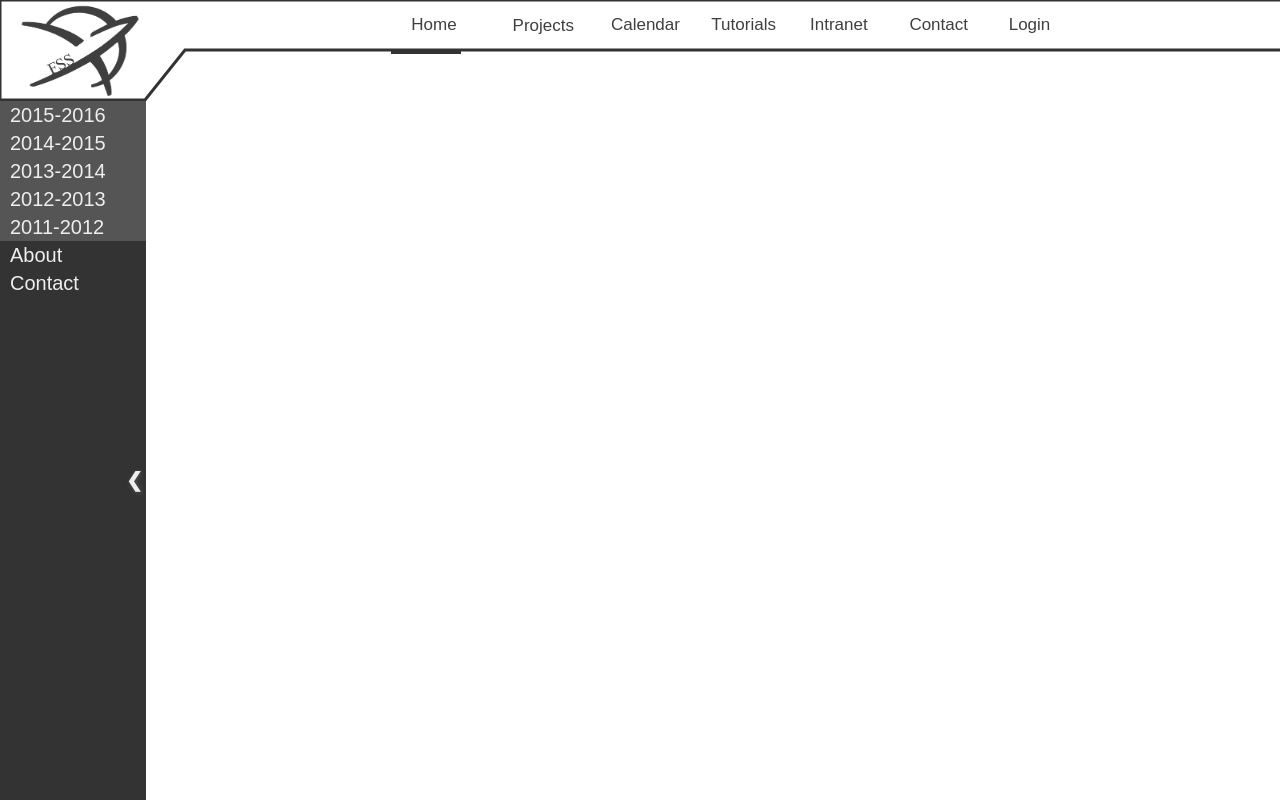
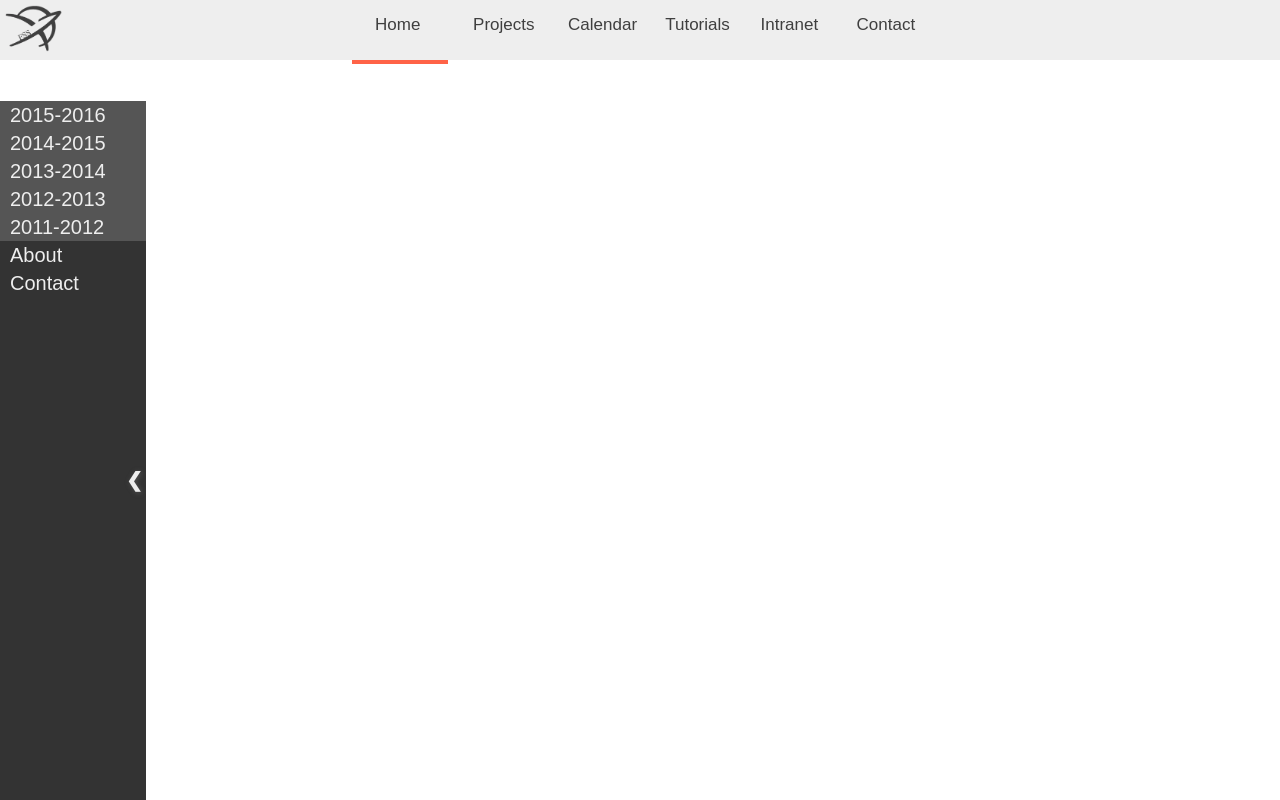
Before and after one commit to DanSieradzki/FSSoc-Website, a PHP site: page / in a window 1280 px wide. Run offline with PHP 8.4, Linux system fonts and the light colour scheme.

Commit message:
removed svg, fixed css, added underline that acc works you dum dum (dropdown is poop)

```diff
--- a/css/boilerplate.css
+++ b/css/boilerplate.css
@@ -37,15 +37,6 @@ html {
 /*
  * A better looking default horizontal rule
  */
-
-hr {
-    display: block;
-    height: 1px;
-    border: 0;
-    border-top: 1px solid #ccc;
-    margin: 1em 0;
-    padding: 0;
-}
 
 /*
  * Remove the gap between audio, canvas, iframes,
--- a/css/main.css
+++ b/css/main.css
@@ -37,35 +37,71 @@ section: h2   {
 
 /*=================== TOP NAVIGATION ===================*/
 
-#topNavPoly {
-    fill: transparent;
-    stroke:#333;
-    stroke-width:3
+header {
+    height: 60px;
+    width: 100%;
+    background-color: #eee;
 }
 
-#logo   {
+#logo {
     position: absolute;
-    top: 4px;
-    left: 20px;
+    height: 50px;
+    margin: 5px 0 0 5px;
+}
+#logo img {
+    top: 0;
+    height: 100%;
 }
 
-/* Remove margins and padding from the list, and add a black background color */
 ul.topNavClass {
     list-style-type: none;
-    margin: 0;
     padding: 0;
-    overflow: hidden;
     background-color: transparent;
-    position: absolute;
-    display: inline-block;
-    left: 30.5%;
-    top: 0;
-    z-index: 1;
+    text-align: center;
+    max-width: 50%;
+    margin: auto;
+    height: 100%;
 }
 
-ul.topNavClass li {
-    float: left;
-    width: 14%;
+ul li {
+    display: inline;
+    text-align: center;
+    height: 100%;
+    width: 15%;
+}
+
+.one:hover ~ hr {
+  margin-left: 5%;
+}
+
+.two:hover ~ hr {
+  margin-left: 20%;
+}
+
+.three:hover ~ hr {
+  margin-left: 35%;
+}
+
+.four:hover ~ hr {
+  margin-left: 50%;
+}
+
+.five:hover ~ hr {
+  margin-left: 65%;
+}
+
+.six:hover ~ hr {
+  margin-left: 80%;
+}
+
+hr {
+    height: .25rem;
+    width: 15%;
+    margin: 0;
+    background: tomato;
+    border: none;
+    transition: .3s ease-in-out;
+    margin-left: 5%;
 }
 
 ul.topNavClass > li a {
@@ -76,11 +112,6 @@ ul.topNavClass > li a {
     position: relative;
     text-decoration: none;
     font-size: 17px;
-}
-
-ul.topNavClass > li a:hover {
-    color: #000;
-    font-weight: bold;
 }
 
 ul.topNavClass > li a::after {
@@ -124,22 +155,6 @@ ul.topNavClass li.icon {
 
 .dropdown:hover {
     display: block;
-}
-
-.underline  {
-    content: '';
-    position: absolute;
-    height: 0;
-    margin: 0 1% 0 1%;
-    bottom: -4px;
-    border-width: 0 35px 5px 35px;
-    border-style: none solid solid;
-    border-color: transparent;
-    left: 0;
-    text-align: center;
-    background-color: #333;
-    z-index: -1;
-    transition: 0.1s;
 }
 
 /*=================== TOP NAVIGATION DROPDOWN ===================*/
--- a/index.html
+++ b/index.html
@@ -22,60 +22,39 @@
             <p class="browserupgrade">You are using an <strong>outdated</strong> browser. Please <a href="http://browsehappy.com/">upgrade your browser</a> to improve your experience.</p>
             <![endif]-->
 
-
-        <svg height="200" width="100%">
-             <defs>
-                <radialGradient id="grad1" gradientUnits="userSpaceOnUse">
-                    <stop offset="0%" style="stop-color:hsl(0,50%,100%); "/>
-                    <stop offset="50%" style="stop-color:hsl(0,50%,100%); "/>
-                    <stop offset="100%" style="stop-color:hsl(212,15%,15%); "/>
-                </radialGradient>
-            </defs>
-            <polygon id="topNavPoly" points="0,0 0,100 145,100 185,50 2000,50 2000,0"/>
-            Sorry, your browser does not support inline SVG.
-        </svg>
-        <a href="#">
-            <img src="img/logo.png" id="logo" alt="Logo" style="width:120px;height:100px;">
+    <header>
+        <a href="#" id="logo">
+            <img src="img/logo.png" alt="Logo">
         </a>
         <ul class="topNavClass" id="topNavId">
-            <li class="topNavLi">
-                <a href="#" id="Home" class="topNavBtn" onmouseover="underlineHover(this)">Home</a>
-                <span id="homeUnderline" class="underline"></span>
+            <li class="topNavLi one">
+                <a href="#" id="Home" class="topNavBtn">Home</a>
             </li>
-            <li>
-                <div class="topNavLi">
+            <li class="topNavLi two">
                 <a href="#" id="Projects" class="topNavBtn">Projects</a>
-                    <!-- <span id="projectsUnderline" class="underline"></span> -->
                 <div class="dropdown">
                     <a href="#">It Flies</a>
                     <a href="#">Pheonix</a>
                     <a href="#">3rd Year Projects</a>
                     <a href="#">4th Year Projects</a>
                 </div>
-                </div>
+            </li><!--
+
+            --><li class="topNavLi three">
+                <a href="#" id="Calendar">Calendar</a>
+            </li><!--
+            --><li class="topNavLi four">
+                <a href="#" id="Tutorials">Tutorials</a>
+            </li><!--
+            --><li class="topNavLi five">
+                <a href="#" id="Intranet">Intranet</a>
+            </li><!--
+            --><li class="topNavLi six">
+                <a href="#" id="Contact">Contact</a>
             </li>
-
-            <li>
-                <a href="#" id="Calendar" onmouseover="underlineHover(this)">Calendar</a>
-                <!-- <span id="calendarUnderline" class="underline"></span> -->
-            </li>
-            <li>
-                <a href="#" id="Tutorials" onmouseover="underlineHover(this)">Tutorials</a>
-                <!-- <span id="tutorialsUnderline" class="underline"></span> -->
-            </li>
-            <li>
-                <a href="#" id="Intranet" onmouseover="underlineHover(this)">Intranet</a>
-                <!-- <span id="intranetUnderline" class="underline"></span> -->
-            </li>
-            <li>
-                <a href="#" id="Contact" onmouseover="underlineHover(this)">Contact</a>
-                <!-- <span id="contactUnderline" class="underline"></span> -->
-            </li>
-            <li>
-                <a href="#" id="Login" onmouseover="underlineHover(this)">Login</a>
-                <!-- <span id="loginUnderline" class="underline"></span> -->
-            </li>
+            <hr/>
         </ul>
+    </header>
 
     <div id="sideNavId" class="sideNavClass">
       <!--  <input type="text" class="searchBarClass" name="searchBar"  placeholder="Search..."> -->
```
Also changed, not shown: old/svg header code.html (added, +19 -0 lines), 1 other file. Lines whose indentation alone changed are shown as unchanged.
